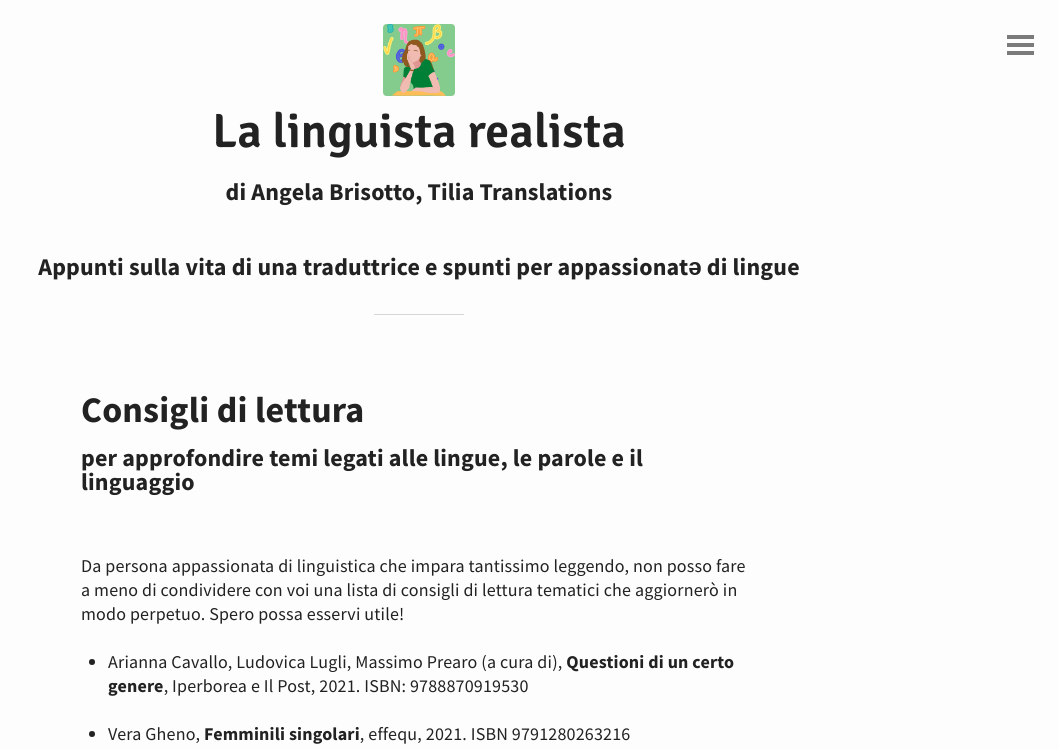
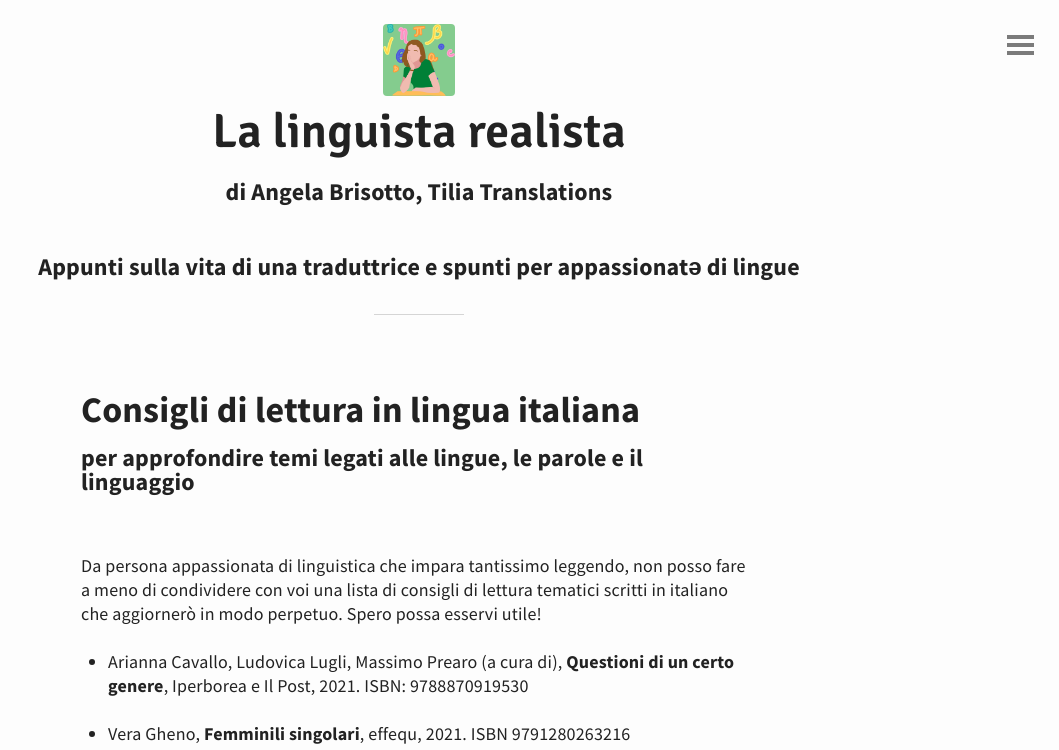
Before and after one commit to angelatiliatranslations/blog, a Jekyll site: the page built from consigli_di_lettura.md, in a window 1280 px wide, cut to the strip 0-750 px from the top of the page. Shown: the whole strip, without its empty margins (221-1280 px from the left). Built offline with Jekyll 4.4.1, drawn with Linux system fonts in a browser that asks for light colours.

Commit message:
Update consigli_di_lettura.md

```diff
--- a/consigli_di_lettura.md
+++ b/consigli_di_lettura.md
@@ -2,11 +2,11 @@
 layout: page
 title: Consigli di lettura
 ---
-## Consigli di lettura
+## Consigli di lettura in lingua italiana
 ### per approfondire temi legati alle lingue, le parole e il linguaggio
 <br>
 <p>
-Da persona appassionata di linguistica che impara tantissimo leggendo, non posso fare a meno di condividere con voi una lista di consigli di lettura tematici che aggiornerò in modo perpetuo. Spero possa esservi utile!
+Da persona appassionata di linguistica che impara tantissimo leggendo, non posso fare a meno di condividere con voi una lista di consigli di lettura tematici scritti in italiano che aggiornerò in modo perpetuo. Spero possa esservi utile!
 </p>
 <ul>
   <li>Arianna Cavallo, Ludovica Lugli, Massimo Prearo (a cura di), <b>Questioni di un certo genere</b>, Iperborea e Il Post, 2021. ISBN: 9788870919530</li>
```
